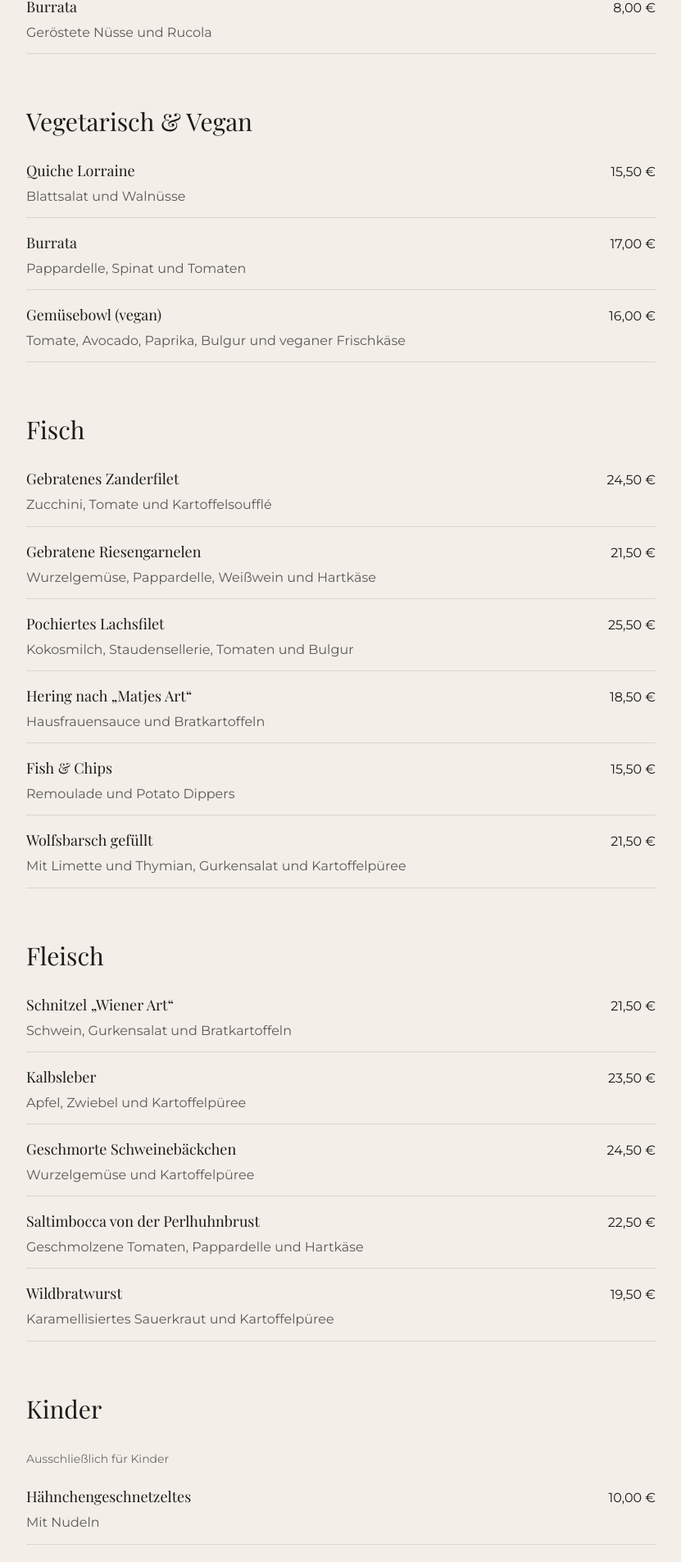
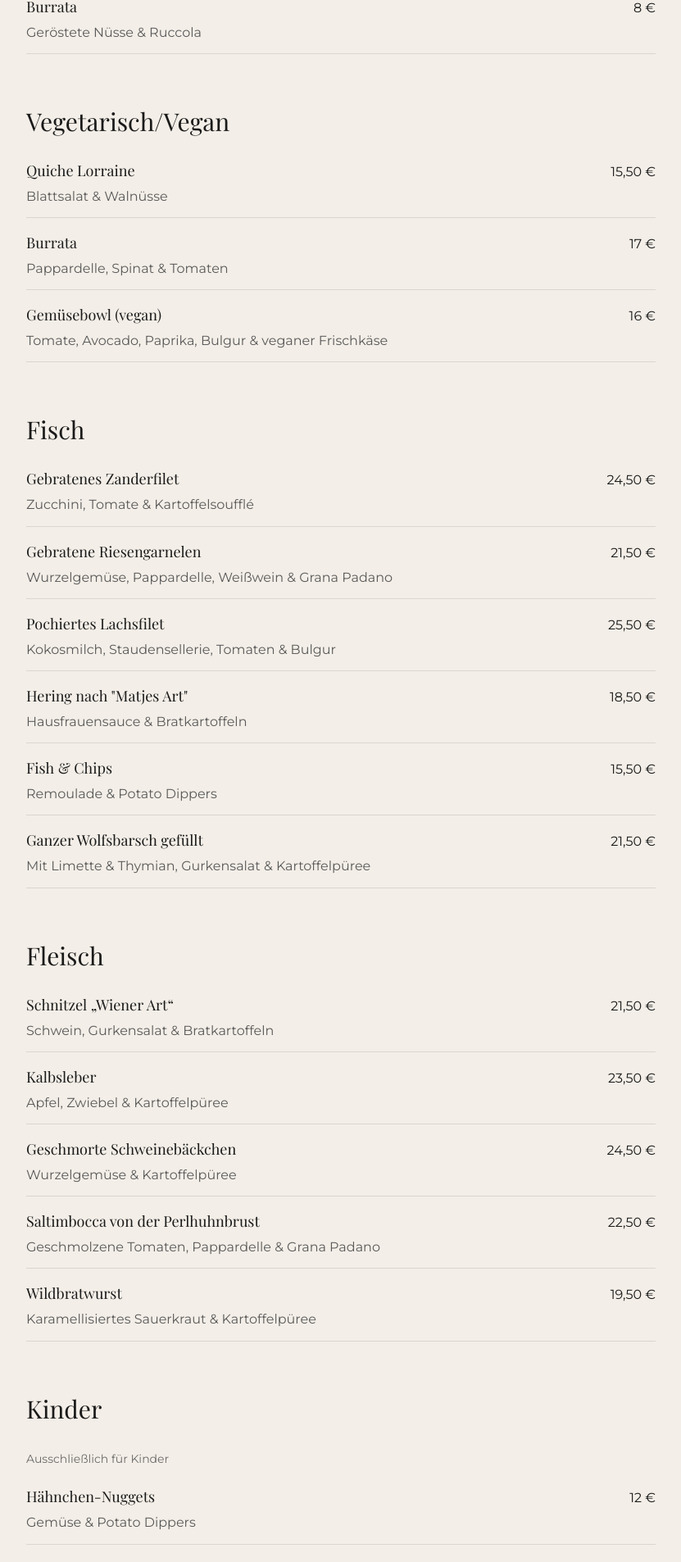
Before and after one commit to LxndrLnz21/moritz-restaurant, a Next.js app: page /menu in a window 1280 px wide. Shown: the part 777-2683 px from the top of the page at 82% size, without its empty margins (56-887 px from the left). Built offline with nearby package versions, Linux system fonts and the light colour scheme.

Commit message:
Neue Speisekarte PDF und Text

```diff
--- a/app/menu/page.tsx
+++ b/app/menu/page.tsx
@@ -49,73 +49,73 @@ export default function MenuPage() {
           <MenuSection title="Vorspeisen">
             <MenuItem
               name="Mecklenburger Fischsüppchen"
-              description="Gegrillte Fischwürfel und Sanddorn"
+              description="Gegrillte Fischwürfel & Sanddorn"
               price="6,50 €"
             />
             <MenuItem
               name="Gebratene Riesengarnelen"
-              description="Limetten-Aioli und Brot"
+              description="Limetten-Aioli & Brot"
               price="9,50 €"
             />
             <MenuItem
               name="Gratinierter Ziegenkäse"
-              description="Rote Bete und Walnüsse"
+              description="Rote Bete & Walnüsse"
               price="10,50 €"
             />
             <MenuItem
               name="Burrata"
-              description="Geröstete Nüsse und Rucola"
-              price="8,00 €"
+              description="Geröstete Nüsse & Ruccola"
+              price="8 €"
             />
           </MenuSection>
 
-          <MenuSection title="Vegetarisch & Vegan">
+          <MenuSection title="Vegetarisch/Vegan">
             <MenuItem
               name="Quiche Lorraine"
-              description="Blattsalat und Walnüsse"
+              description="Blattsalat & Walnüsse"
               price="15,50 €"
             />
             <MenuItem
               name="Burrata"
-              description="Pappardelle, Spinat und Tomaten"
-              price="17,00 €"
+              description="Pappardelle, Spinat & Tomaten"
+              price="17 €"
             />
             <MenuItem
               name="Gemüsebowl (vegan)"
-              description="Tomate, Avocado, Paprika, Bulgur und veganer Frischkäse"
-              price="16,00 €"
+              description="Tomate, Avocado, Paprika, Bulgur & veganer Frischkäse"
+              price="16 €"
             />
           </MenuSection>
 
           <MenuSection title="Fisch">
             <MenuItem
               name="Gebratenes Zanderfilet"
-              description="Zucchini, Tomate und Kartoffelsoufflé"
+              description="Zucchini, Tomate & Kartoffelsoufflé"
               price="24,50 €"
             />
             <MenuItem
               name="Gebratene Riesengarnelen"
-              description="Wurzelgemüse, Pappardelle, Weißwein und Hartkäse"
+              description="Wurzelgemüse, Pappardelle, Weißwein & Grana Padano"
               price="21,50 €"
             />
             <MenuItem
               name="Pochiertes Lachsfilet"
-              description="Kokosmilch, Staudensellerie, Tomaten und Bulgur"
+              description="Kokosmilch, Staudensellerie, Tomaten & Bulgur"
               price="25,50 €"
             />
             <MenuItem
-              name='Hering nach „Matjes Art“'
-              description="Hausfrauensauce und Bratkartoffeln"
+              name='Hering nach "Matjes Art"'
+              description="Hausfrauensauce & Bratkartoffeln"
               price="18,50 €"
             />
             <MenuItem
               name="Fish & Chips"
-              description="Remoulade und Potato Dippers"
+              description="Remoulade & Potato Dippers"
               price="15,50 €"
             />
             <MenuItem
-              name="Wolfsbarsch gefüllt"
-              description="Mit Limette und Thymian, Gurkensalat und Kartoffelpüree"
+              name="Ganzer Wolfsbarsch gefüllt"
+              description="Mit Limette & Thymian, Gurkensalat & Kartoffelpüree"
               price="21,50 €"
             />
           </MenuSection>
@@ -123,27 +123,27 @@ export default function MenuPage() {
           <MenuSection title="Fleisch">
             <MenuItem
               name='Schnitzel „Wiener Art“'
-              description="Schwein, Gurkensalat und Bratkartoffeln"
+              description="Schwein, Gurkensalat & Bratkartoffeln"
               price="21,50 €"
             />
             <MenuItem
               name="Kalbsleber"
-              description="Apfel, Zwiebel und Kartoffelpüree"
+              description="Apfel, Zwiebel & Kartoffelpüree"
               price="23,50 €"
             />
             <MenuItem
               name="Geschmorte Schweinebäckchen"
-              description="Wurzelgemüse und Kartoffelpüree"
+              description="Wurzelgemüse & Kartoffelpüree"
               price="24,50 €"
             />
             <MenuItem
               name="Saltimbocca von der Perlhuhnbrust"
-              description="Geschmolzene Tomaten, Pappardelle und Hartkäse"
+              description="Geschmolzene Tomaten, Pappardelle & Grana Padano"
               price="22,50 €"
             />
             <MenuItem
               name="Wildbratwurst"
-              description="Karamellisiertes Sauerkraut und Kartoffelpüree"
+              description="Karamellisiertes Sauerkraut & Kartoffelpüree"
               price="19,50 €"
             />
           </MenuSection>
@@ -154,23 +154,23 @@ export default function MenuPage() {
             </p>
 
             <MenuItem
-              name="Hähnchengeschnetzeltes"
-              description="Mit Nudeln"
-              price="10,00 €"
+              name="Hähnchen-Nuggets"
+              description="Gemüse & Potato Dippers"
+              price="12 €"
             />
             <MenuItem
               name='Schnitzel „Wiener Art“'
-              description="Schwein, Gurkensalat und Bratkartoffeln"
-              price="12,00 €"
+              description="Schwein, Gurkensalat & Bratkartoffeln"
+              price="12 €"
             />
             <MenuItem
               name="Bolognese"
-              description="Mit Nudeln"
+              description="Nudeln"
               price="9,50 €"
             />
             <MenuItem
               name="Fischstäbchen"
-              description="Buntes Gemüse und Kartoffelpüree"
+              description="Buntes Gemüse & Kartoffelpüree"
               price="9,50 €"
             />
           </MenuSection>
@@ -178,13 +178,13 @@ export default function MenuPage() {
           <MenuSection title="Dessert">
             <MenuItem
               name="Mousse au chocolat"
-              description="Frittierte Birne, Haferflocken und Vanilleeis"
+              description="Frittierte Birne, Haferflocken & Vanilleeis"
               price="9,50 €"
             />
             <MenuItem
               name="Crème Brûlée"
-              description="Mit frischen Beeren"
-              price="7,50 €"
+              description="& frische Beeren"
+              price="8,50 €"
             />
           </MenuSection>
         </div>
@@ -201,7 +201,11 @@ function MenuSection({
   children: React.ReactNode;
 }) {
   return (
-    <section aria-labelledby={`section-${title.toLowerCase().replace(/[^a-z0-9]+/g, "-")}`}>
+    <section
+      aria-labelledby={`section-${title
+        .toLowerCase()
+        .replace(/[^a-z0-9]+/g, "-")}`}
+    >
       <h2
         id={`section-${title.toLowerCase().replace(/[^a-z0-9]+/g, "-")}`}
         className="mb-8 font-[var(--font-playfair)] text-2xl md:text-3xl"
```
Also changed, not shown: 2 other files (tests, documents, lock files or other folders).
